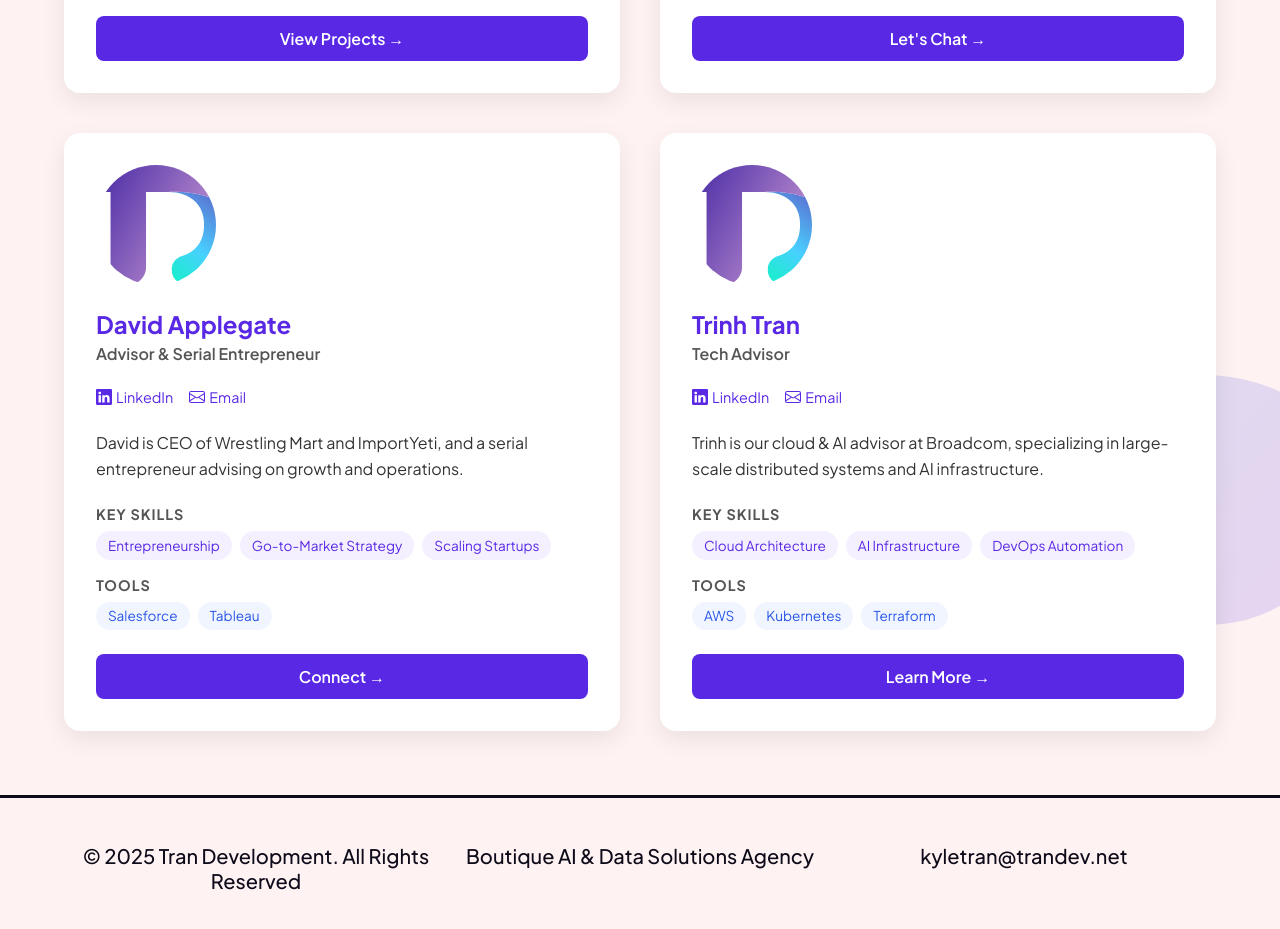
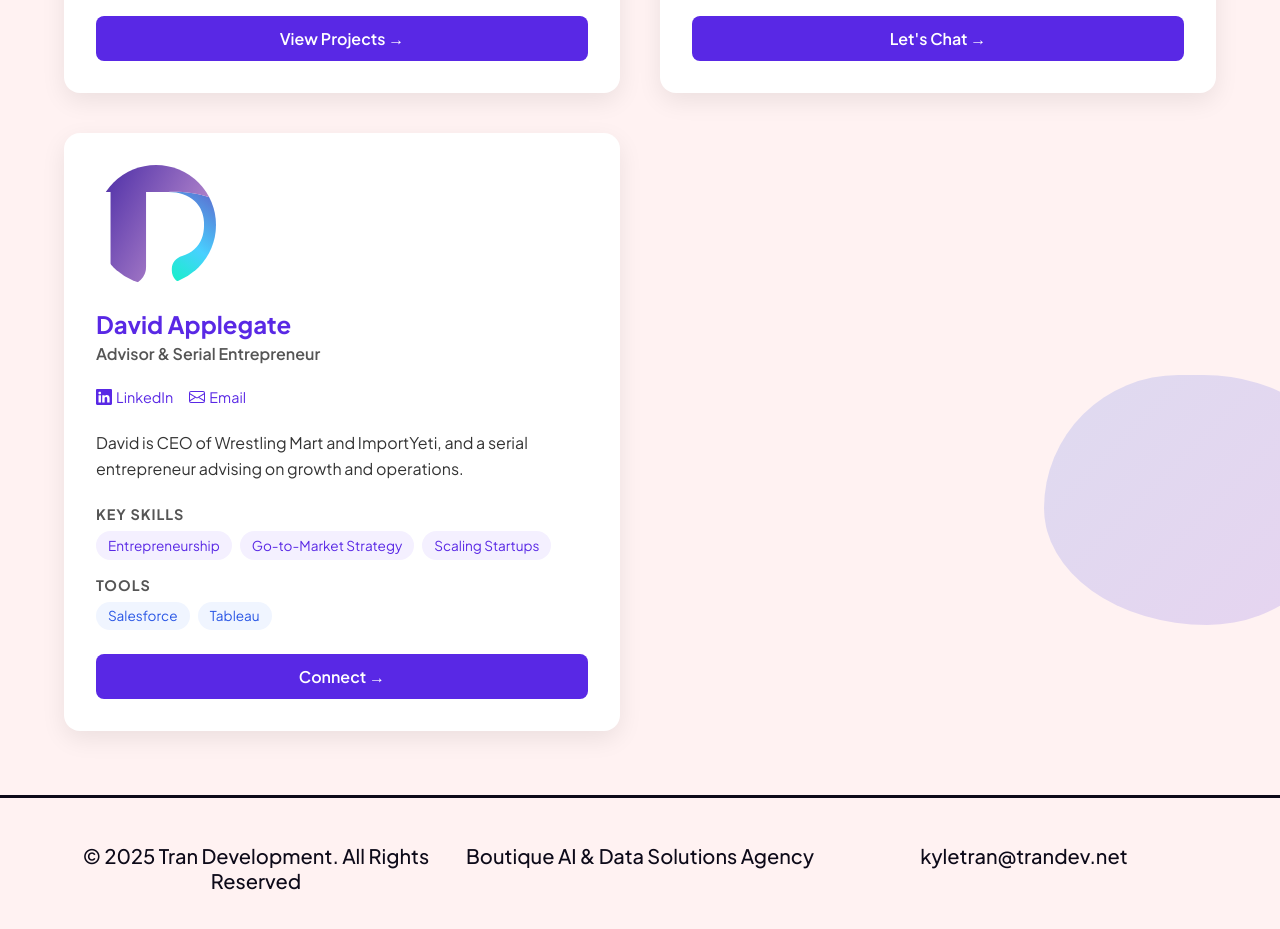
Before and after one commit to kyletran77/TranDevelopmentLanding, a Next.js app: page /about in a window 1280 px wide. Shown: the part 1000-1929 px from the top of the page. Built offline with nearby package versions, Linux system fonts and the light colour scheme.

Commit message:
refactor: remove unused team member details from AboutPage

```diff
--- a/pages/about.js
+++ b/pages/about.js
@@ -137,19 +137,6 @@ const AboutPage = () => {
       ctaText: 'Connect →',
       ctaLink: 'https://www.linkedin.com/in/davemapplegate/',
       animationDirection: 'left' // Custom prop for animation
-    },
-    {
-      name: 'Trinh Tran',
-      title: 'Tech Advisor',
-      image: '/images/TranDevPRKit/color_tdev_logo.svg',
-      bio: "Trinh is our cloud & AI advisor at Broadcom, specializing in large-scale distributed systems and AI infrastructure.",
-      linkedin: 'https://www.linkedin.com/in/trinh-tran-6592734/',
-      email: 'trinh@tran.dev',
-      skills: ['Cloud Architecture', 'AI Infrastructure', 'DevOps Automation'],
-      tools: ['AWS', 'Kubernetes', 'Terraform'],
-      ctaText: 'Learn More →',
-      ctaLink: 'https://www.linkedin.com/in/trinh-tran-6592734/',
-      animationDirection: 'right' // Custom prop for animation
     }
   ];
 
```
